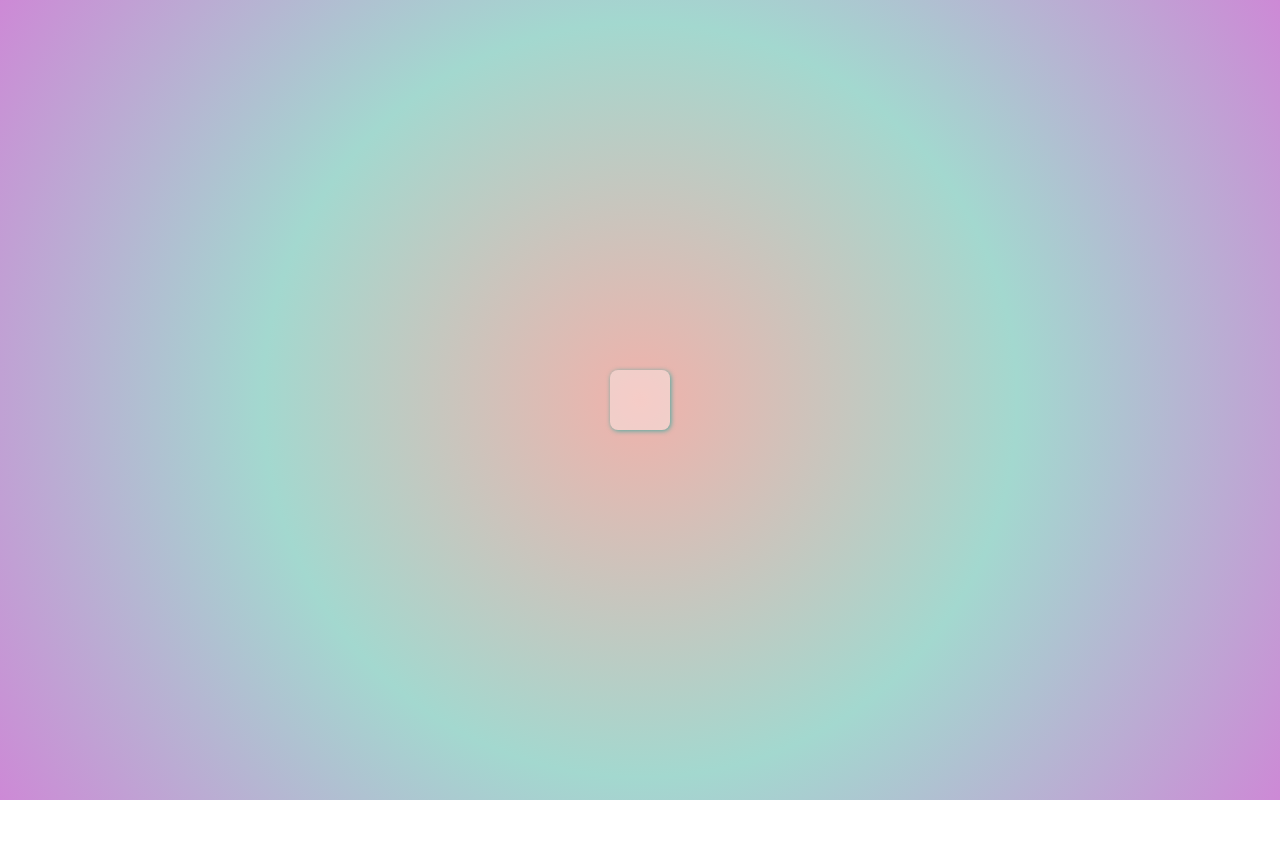
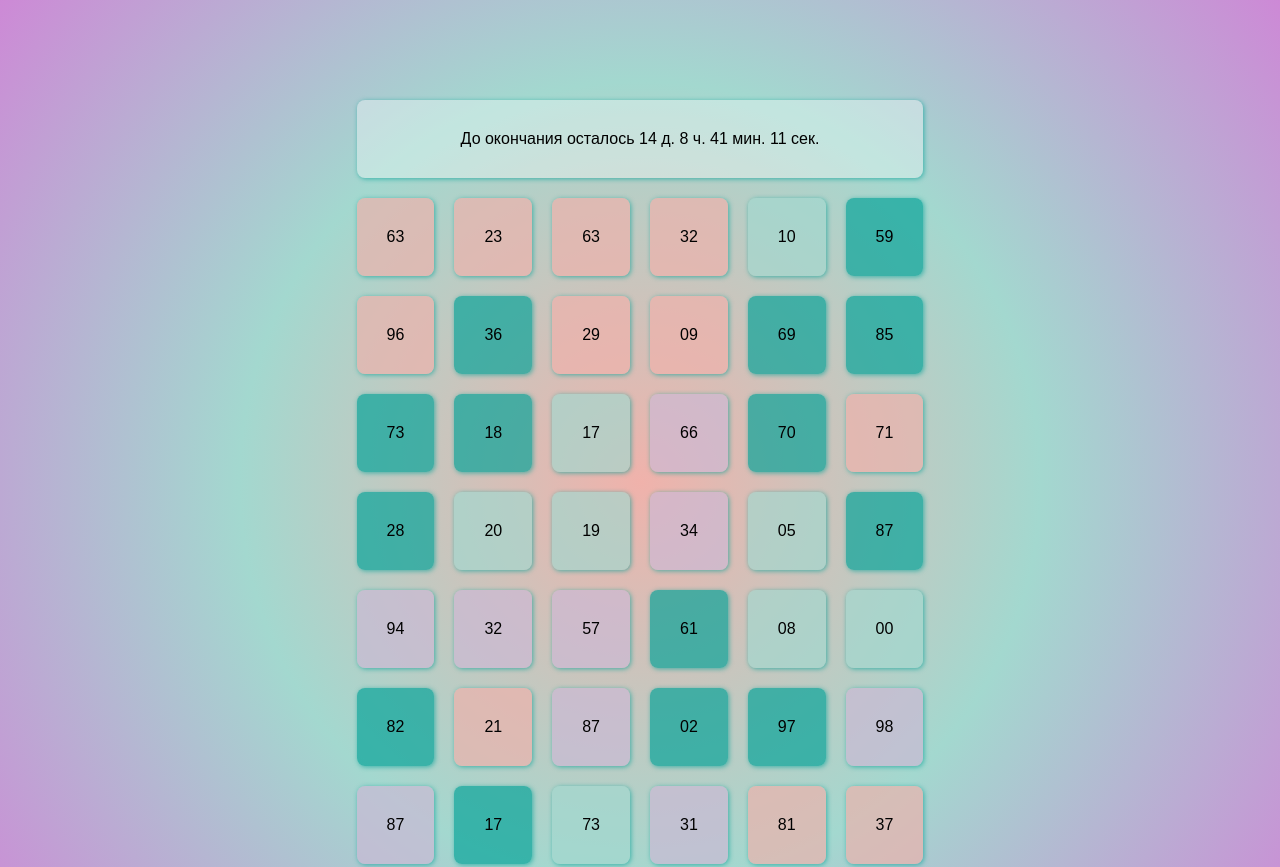
Before and after one commit to aniriiid/js-forFun, a plain HTML site: page index.html in a window 1280 px wide. Shown: the top 867 px of the page. Before the commit the page ends 800 px from the top, so only its background shows below. Drawn offline with Linux system fonts and the light colour scheme.

Commit message:
Поразвлекались и хватит

```diff
--- a/index.html
+++ b/index.html
@@ -2,14 +2,13 @@
 <html lang="en">
 <head>
     <meta charset="UTF-8">
-    <meta name="viewport" content="width= , initial-scale=1.0">
+    <meta name="viewport" content="width=device-width, initial-scale=1.0">
     <title>JS for FUN</title>
     <link rel="stylesheet" href="style.css">
 </head>
 <body>
 
     <div class="box">
-        <div class="card"></div>
     </div>
 
     <script src="script.js"></script>
--- a/script.js
+++ b/script.js
@@ -0,0 +1,47 @@
+// Функция, которая создает рандомные целые числа
+const getNumber = (max = 11, min = 0) => Math.floor(Math.random() * (max - min) + min);
+
+// Функция, которая оптимизирует массив дата с числами и если там цифры от 1 до 9, добавляет 0 в начале
+const optimizeNumber = (n) => {
+    return (n + "").length === 2 ? n : "0" + n;
+}
+
+
+const data = [];
+const colors = ["#cdb9d6aa", "#02a298aa", "#a3d8cfaa", "#f0b2abaa", "#73615eaa"];
+let n = Math.floor(getNumber(61, 6) / 6) * 6; // n - размер массива, где количество элементов будет кратным 6 (мин = 6 в макс = 60), чтобы было красивенько
+
+while (n--) {
+    data.push(getNumber(100)); // добавляет в массив числа меньше 100
+}
+
+console.log(data);
+
+
+const  box = document.querySelector(".box");
+box.innerHTML = `<div class="card"> </div>`;
+
+data.forEach((el) => {
+    box.innerHTML += `<div class="card" style="background-color:${colors[getNumber(colors.length-1)]}">${optimizeNumber(el)}</div>`;
+});
+
+
+
+function showTime(day = new Date(2025, 2, 1, 23)) {
+let now = new Date();
+let d, h, m, s;
+let time = Math.floor((day - now)/1000);
+m = Math.floor(time / 60);
+s = time - m * 60;
+h = Math.floor(m / 60);
+m -= h * 60;
+d = Math.floor(h / 24);
+h -= d * 24;
+return `${d} д. ${h} ч. ${m} мин. ${s} сек.`
+}
+
+
+
+setInterval(function() {
+    box.firstElementChild.innerText = `До окончания осталось ${showTime()}`;
+}, 1000);
--- a/style.css
+++ b/style.css
@@ -1,3 +1,4 @@
+
 body {
     margin: 0;
     font-family: sans-serif;
@@ -7,7 +8,10 @@ body {
     min-height: 100vh;
     padding: 100px;
     box-sizing: border-box;
-    display: flex;
+    display: grid;
+    grid-template-columns: repeat(6, auto);
+    /* display: flex; */
+    gap: 20px;
     justify-content: center;
     align-items: center;
     flex-wrap: wrap;
@@ -34,3 +38,8 @@ body {
     transform: scale(1.02, 1.02);
     box-shadow: 1px 1px 5px #02a298aa, 1px 1px 15px #02a298aa;
 }
+
+
+.card:first-child {
+    grid-column-end: span 6;
+}
```
